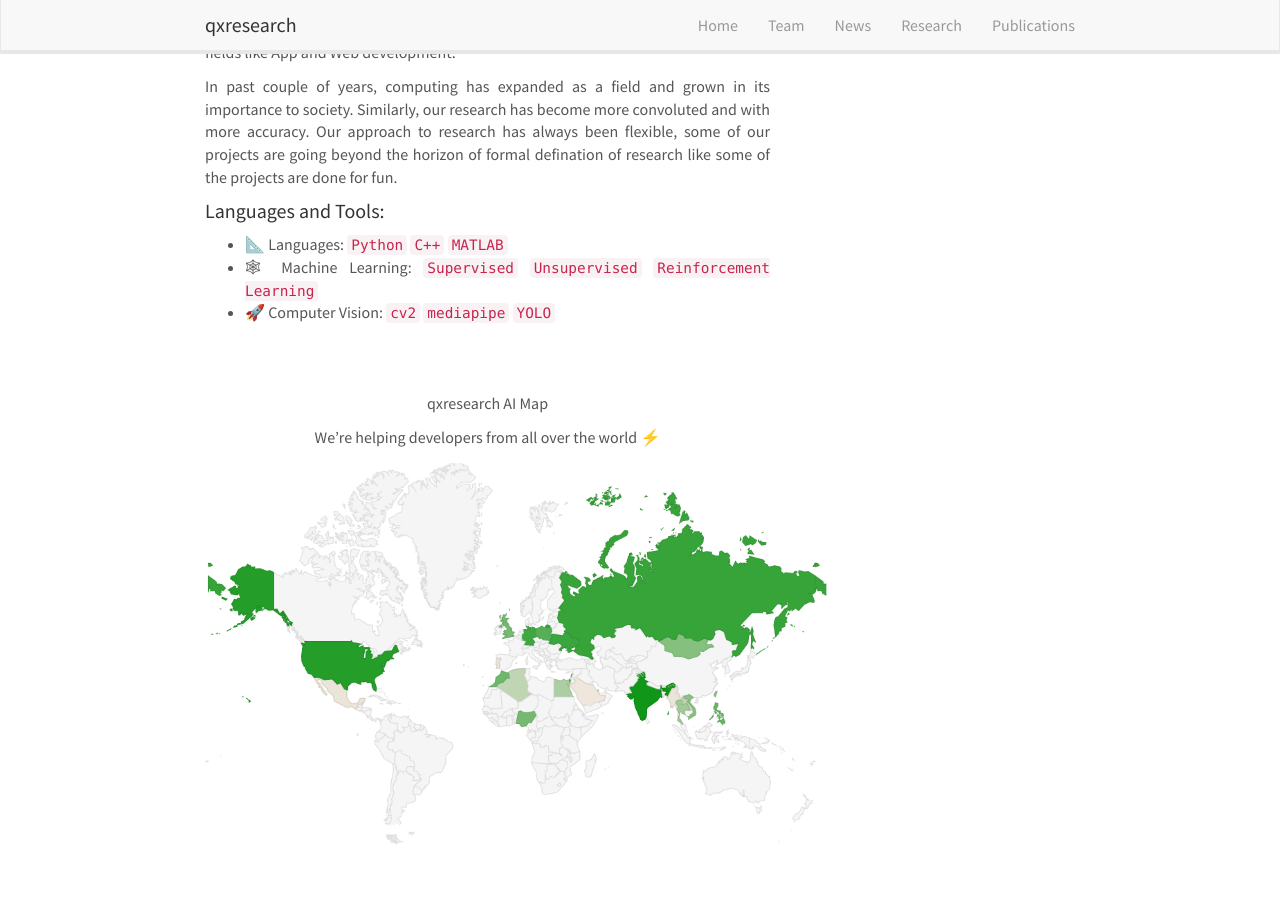
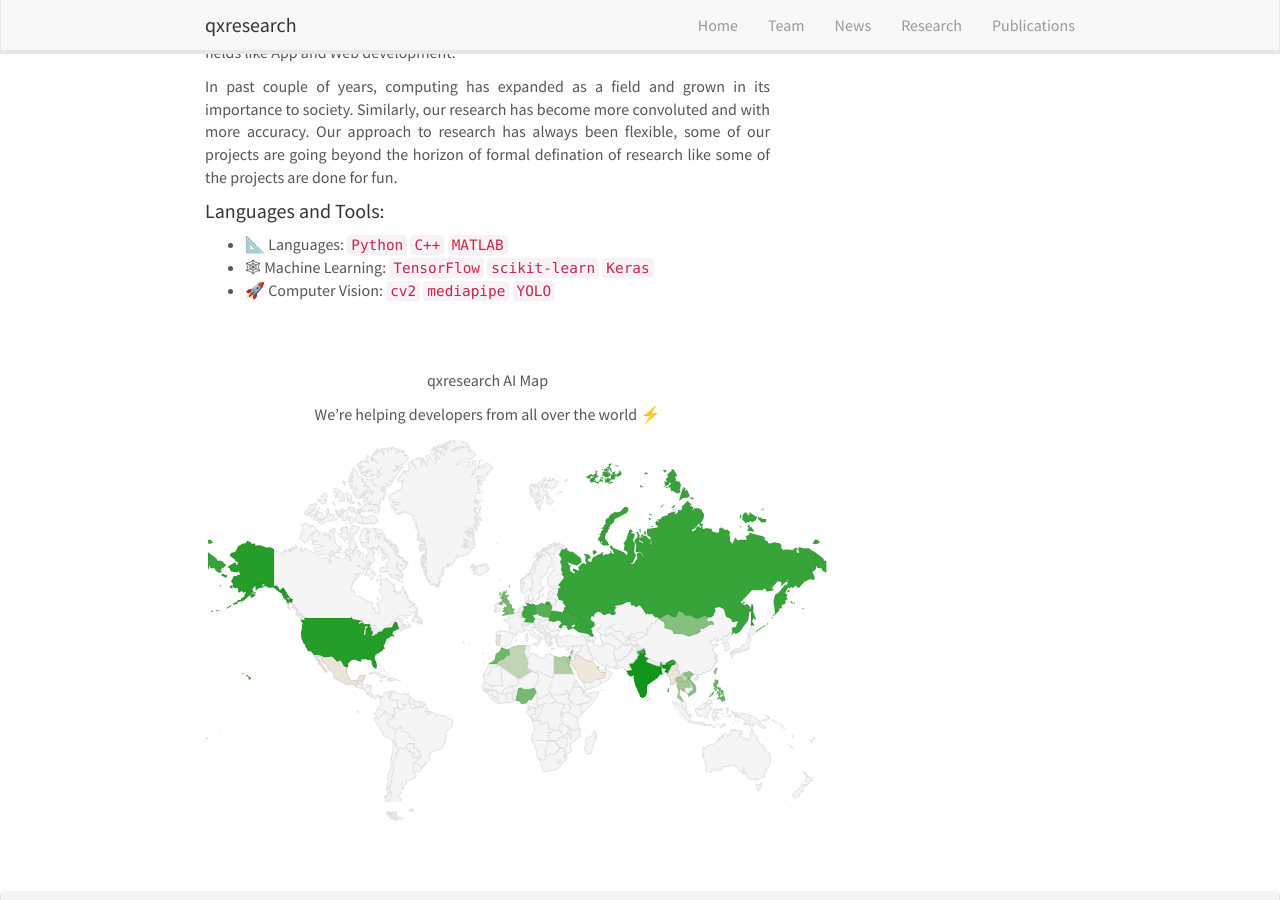
Before and after one commit to qxresearch/qxresearch.github.io, a Jekyll site: the page built from _pages/home.md, in a window 1280 px wide and 900 px high, scrolled down 555 px. Built offline with Jekyll 4.4.1, drawn with Linux system fonts in a browser that asks for light colours; nearby versions of some CDN libraries; comment, search, counter and statistics services are not loaded.

Commit message:
Update home.md

```diff
--- a/_pages/home.md
+++ b/_pages/home.md
@@ -19,7 +19,7 @@ In past couple of years, computing has expanded as a field and grown in its impo
 #### Languages and Tools:
 
  * 📐 Languages: `Python` `C++` `MATLAB`
- * 🕸 Machine Learning: `Supervised` `Unsupervised` `Reinforcement Learning`
+ * 🕸 Machine Learning: `TensorFlow` `scikit‑learn` `Keras`
  * 🚀 Computer Vision: `cv2` `mediapipe` `YOLO`
 
 
```
